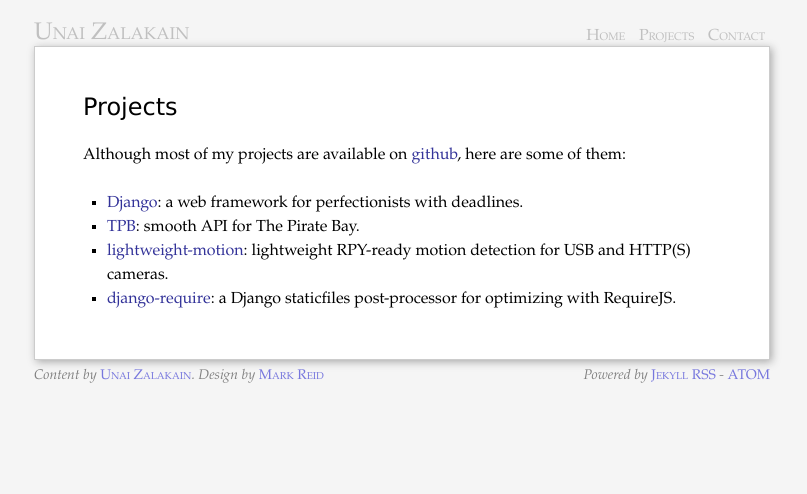
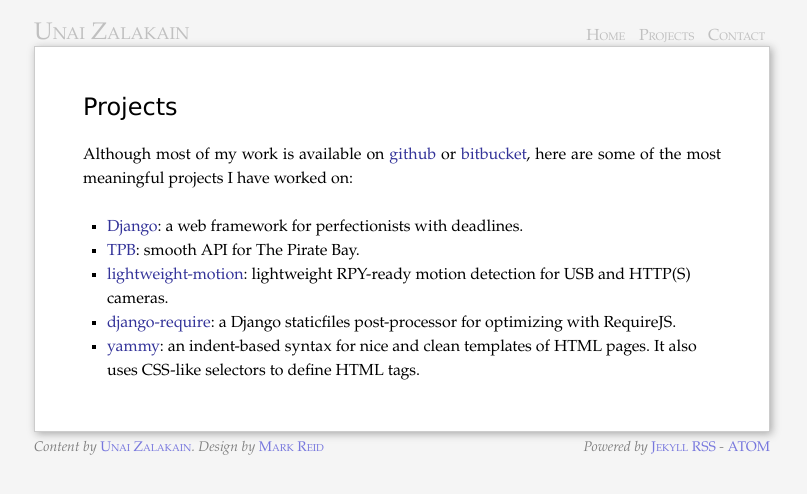
Before and after one commit to ashleyh/unaizalakain.github.io, a Jekyll site: the page built from projects/index.md, in a window 1280 px wide. Shown: the top 494 px of the page, without its empty margins (238-1045 px from the left). Built offline with Jekyll 4.4.1, drawn with Linux system fonts in a browser that asks for light colours.

Commit message:
more project updates

```diff
--- a/projects/index.md
+++ b/projects/index.md
@@ -5,8 +5,10 @@ title: Projects
 
 {% include JB/setup %}
 
-Although most of my projects are available on
-[github](https://github.com/unaizalakain/), here are some of them:
+Although most of my work is available on
+[github](https://github.com/unaizalakain/) or
+[bitbucket](https://bitbucket.org/unaizalakain), here are some of the most
+meaningful projects I have worked on:
 
 - [Django]({{ HOME_PATH }}projects/django/): a web framework for perfectionists
   with deadlines.
@@ -15,3 +17,6 @@ Although most of my projects are available on
   motion detection for USB and HTTP(S) cameras.
 - [django-require]({{ HOME_PATH }}projects/require/): a Django staticfiles
   post-processor for optimizing with RequireJS.
+- [yammy]({{ HOME_PATH }}projects/yammy/): an indent-based syntax for nice and
+  clean templates of HTML pages. It also uses CSS-like selectors to define HTML
+  tags.
```
Also changed, not shown: projects/django/index.md (+11 -0 lines), projects/require/index.md (added, +4 -0 lines), projects/tpb/index.md (added, +4 -0 lines), projects/yammy/index.md (added, +4 -0 lines).
